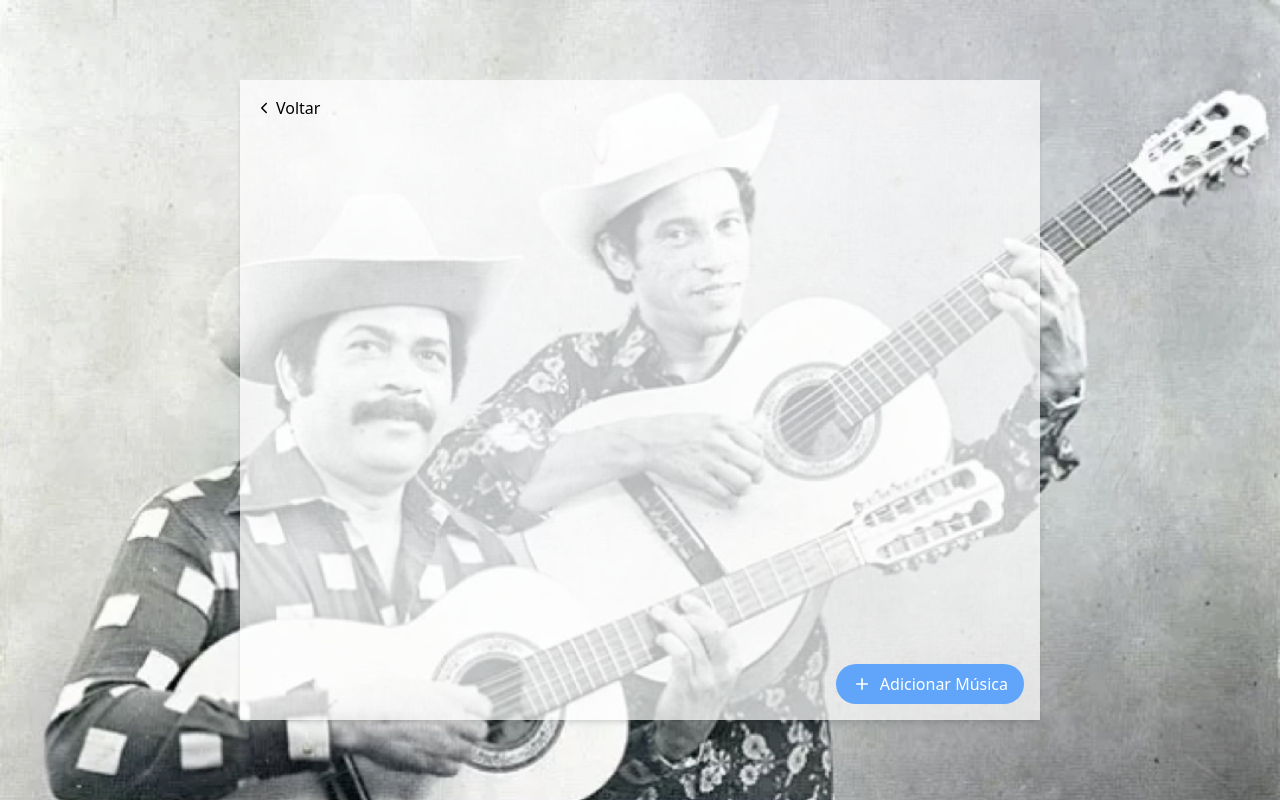
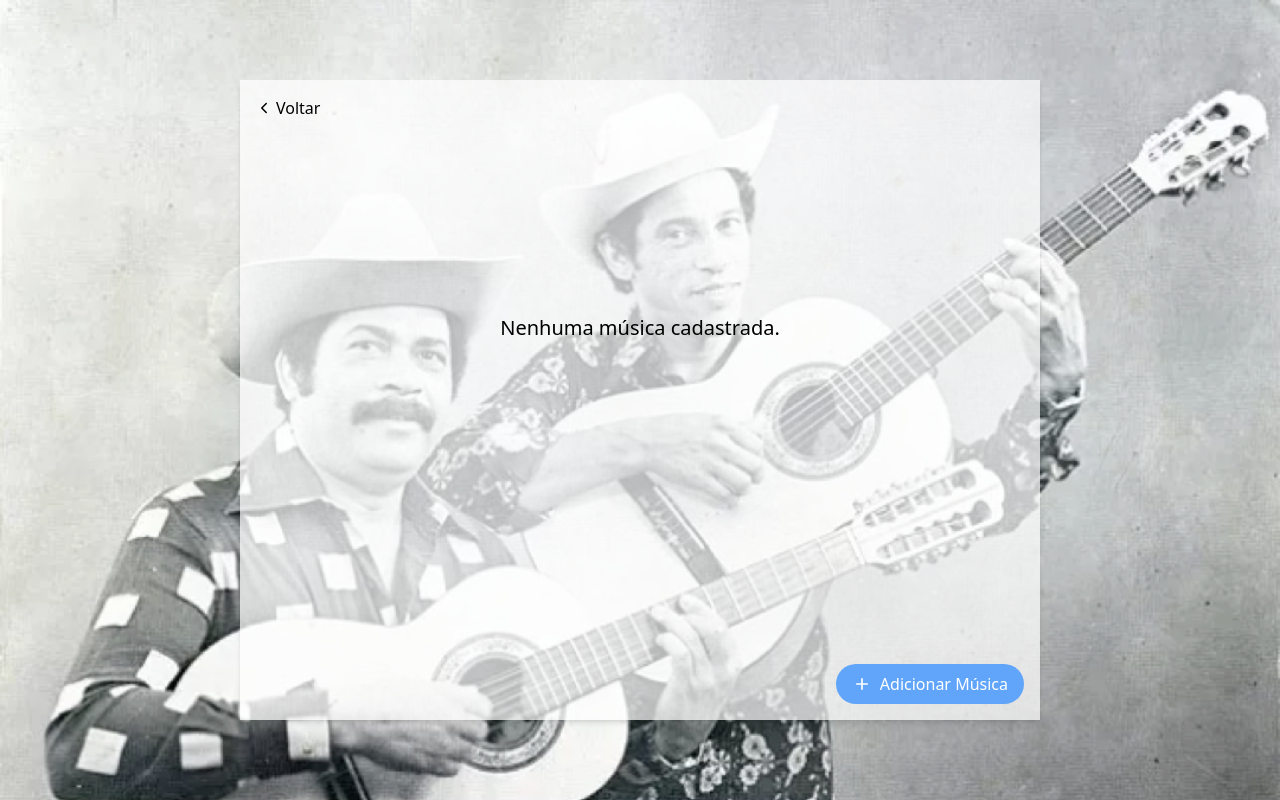
Before and after one commit to yagoramires/supliu-frontend-test, a React (Vite) app: page /details/1 in a window 1280 px wide. Built offline with nearby package versions, Linux system fonts and the light colour scheme.

Commit message:
fix: ajuste na condicional para verificar se existem tracks no album

```diff
--- a/src/pages/Details.jsx
+++ b/src/pages/Details.jsx
@@ -51,7 +51,7 @@ export default function Details() {
             Voltar
           </button>
 
-          {details ? (
+          {details && (
             <>
               <h2 className='text-2xl font-bold mt-4 px-4 '>{details.name}</h2>
               <h3 className='text-md font-semibold mb-4 italic px-4'>
@@ -67,7 +67,7 @@ export default function Details() {
               )}
 
               <ul className='lg:px-6 max-h-[55vh] md:max-h-[50vh] overflow-y-auto px-4'>
-                {details?.tracks?.length > 0 &&
+                {details?.tracks?.length > 0 ? (
                   details?.tracks?.map((track) => (
                     <li
                       key={track.id}
@@ -85,13 +85,16 @@ export default function Details() {
                         <RiCloseLine />
                       </button>
                     </li>
-                  ))}
+                  ))
+                ) : (
+                  <div className='w-full flex justify-center items-center h-96'>
+                    <h3 className='font-medium text-xl'>
+                      Nenhuma música cadastrada.
+                    </h3>
+                  </div>
+                )}
               </ul>
             </>
-          ) : (
-            <div className='w-full flex justify-center items-center h-96'>
-              <h3 className='font-medium text-2xl'>Nenhum álbum encontrado.</h3>
-            </div>
           )}
 
           <button
```
